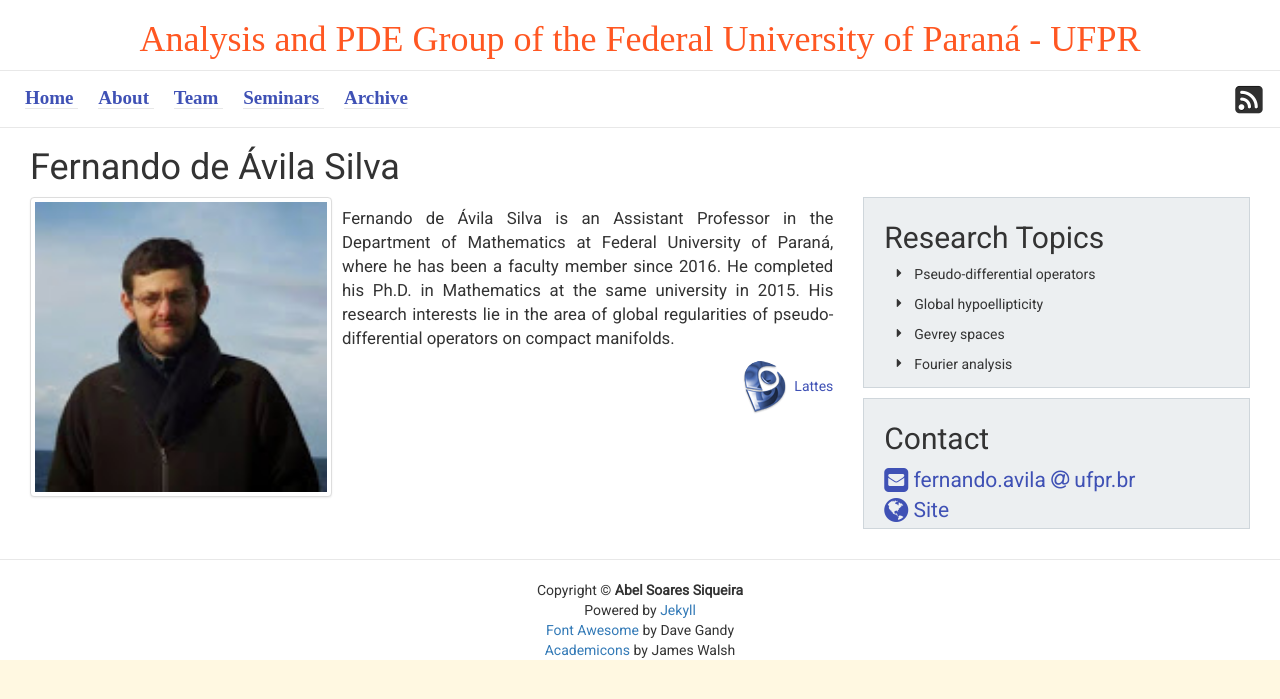
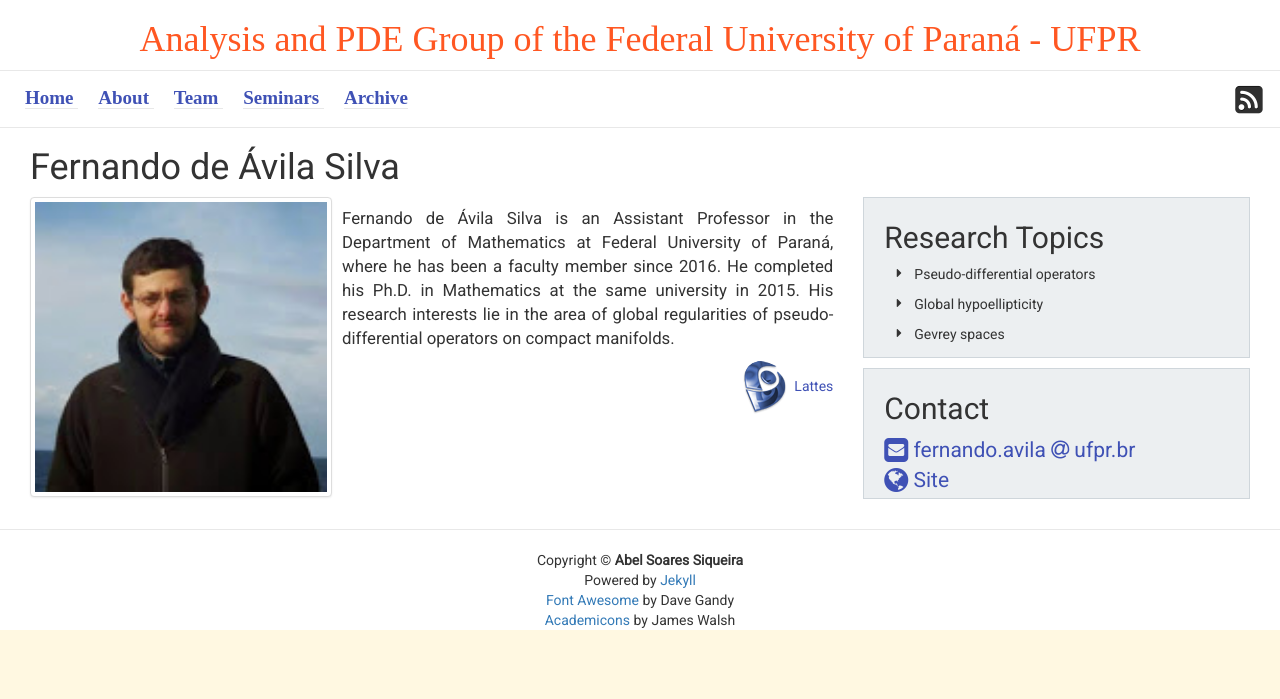
Before and after one commit to ufpr-pde/ufpr-opt.github.io, a Jekyll site: the page built from team/fernandoavila.md, in a window 1280 px wide. Shown: the top 699 px of the page. Built offline with Jekyll 4.4.1, drawn with Linux system fonts in a browser that asks for light colours; some web fonts are replaced.

Commit message:
Update team.yml

```diff
--- a/_data/team.yml
+++ b/_data/team.yml
@@ -6,7 +6,7 @@
     user: fernando.avila
     dom: ufpr.br
   rank: Assistant
-  research: ["Pseudo-differential operators", "Global hypoellipticity", "Gevrey spaces", "Fourier analysis"]
+  research: ["Pseudo-differential operators", "Global hypoellipticity", "Gevrey spaces"]
 
 - fullname: Alexandre kirilov
   key: alexandrekirilov
```
